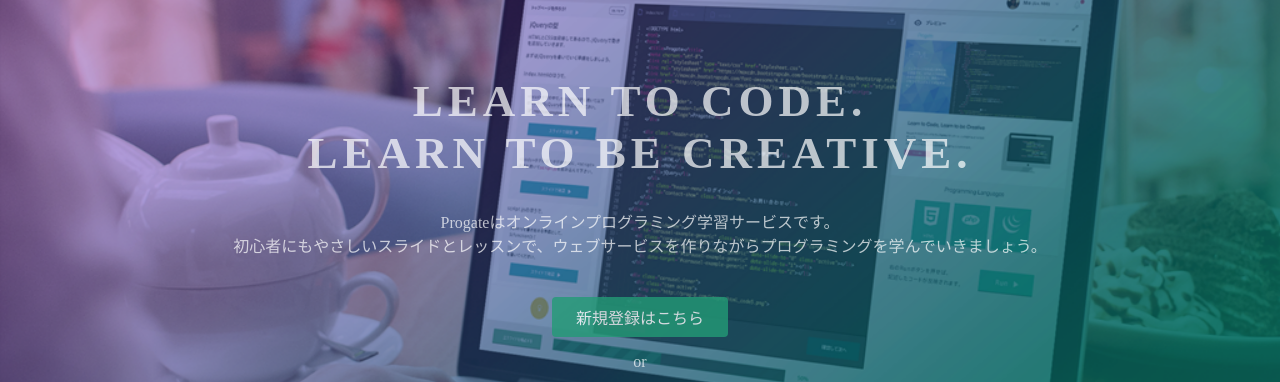
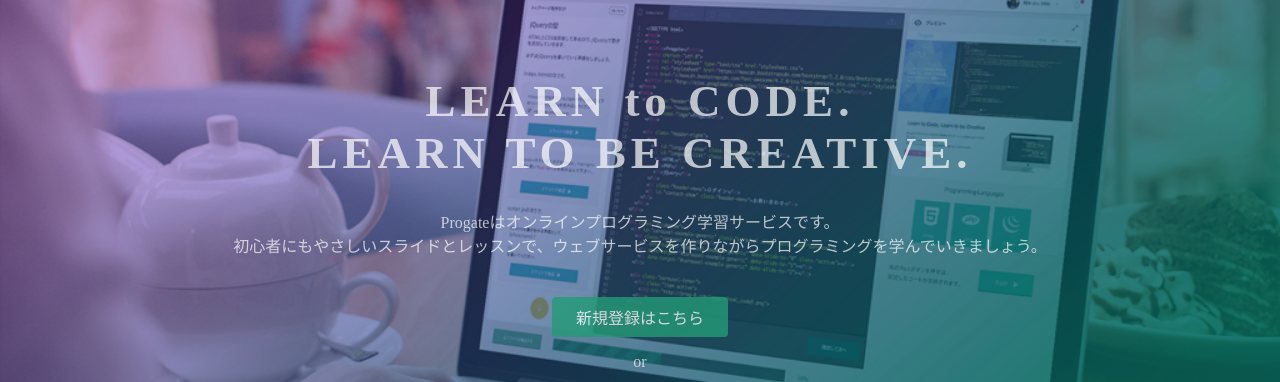
Before and after one commit to yuyuap07/yuyuap07.github.io, a plain HTML site: page index.html in a window 1280 px wide. Shown: the part 135-517 px from the top of the page. Drawn offline with Linux system fonts and the light colour scheme.

Commit message:
Update index.html

```diff
--- a/index.html
+++ b/index.html
@@ -23,7 +23,7 @@
   </header>
   <div class="top-wrapper">
     <div class="container">
-      <h1>LEARN TO CODE.<br>LEARN TO BE CREATIVE.</h1>
+      <h1>LEARN to CODE.<br>LEARN TO BE CREATIVE.</h1>
       <p>Progateはオンラインプログラミング学習サービスです。<br>初心者にもやさしいスライドとレッスンで、ウェブサービスを作りながらプログラミングを学んでいきましょう。</p>
       <div class="btn-wrapper">
         <a href="#" class="btn signup">新規登録はこちら</a>
```
